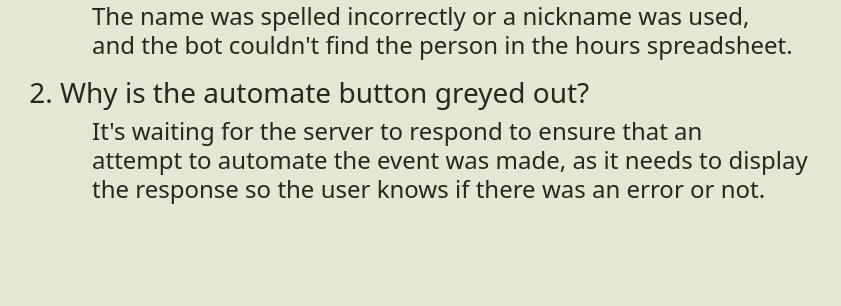
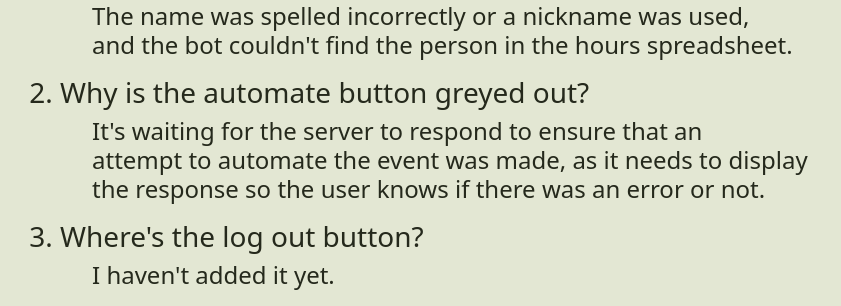
Before and after one commit to thenikolayli/nikolaylibackend, a Django app: template templates/keyclub/automation_page_authorized.html in a window 1280 px wide. Shown: the part 536-842 px from the top of the page, without its empty margins (0-841 px from the left). Before the commit the page ends 740 px from the top, so only its background shows below. Run offline with Django 5.2, Linux system fonts and the light colour scheme; the template is opened without the code that fills it, so the values that code supplies are empty; parts of the project's set-up code (start-up, migrations or seed data) failed here and were passed over.

Commit message:
fixed text

```diff
--- a/templates/keyclub/automation_page_authorized.html
+++ b/templates/keyclub/automation_page_authorized.html
@@ -36,6 +36,8 @@
             <p class="font-small tab">It's waiting for the server to respond to ensure that an<br>
             attempt to automate the event was made, as it needs to display<br>
             the response so the user knows if there was an error or not.</p></li>
+            <h3><li>Where's the log out button?</h3>
+            <p class="font-small tab">I haven't added it yet.</p></li>
         </ol>
     </h2>
 </div>
```
